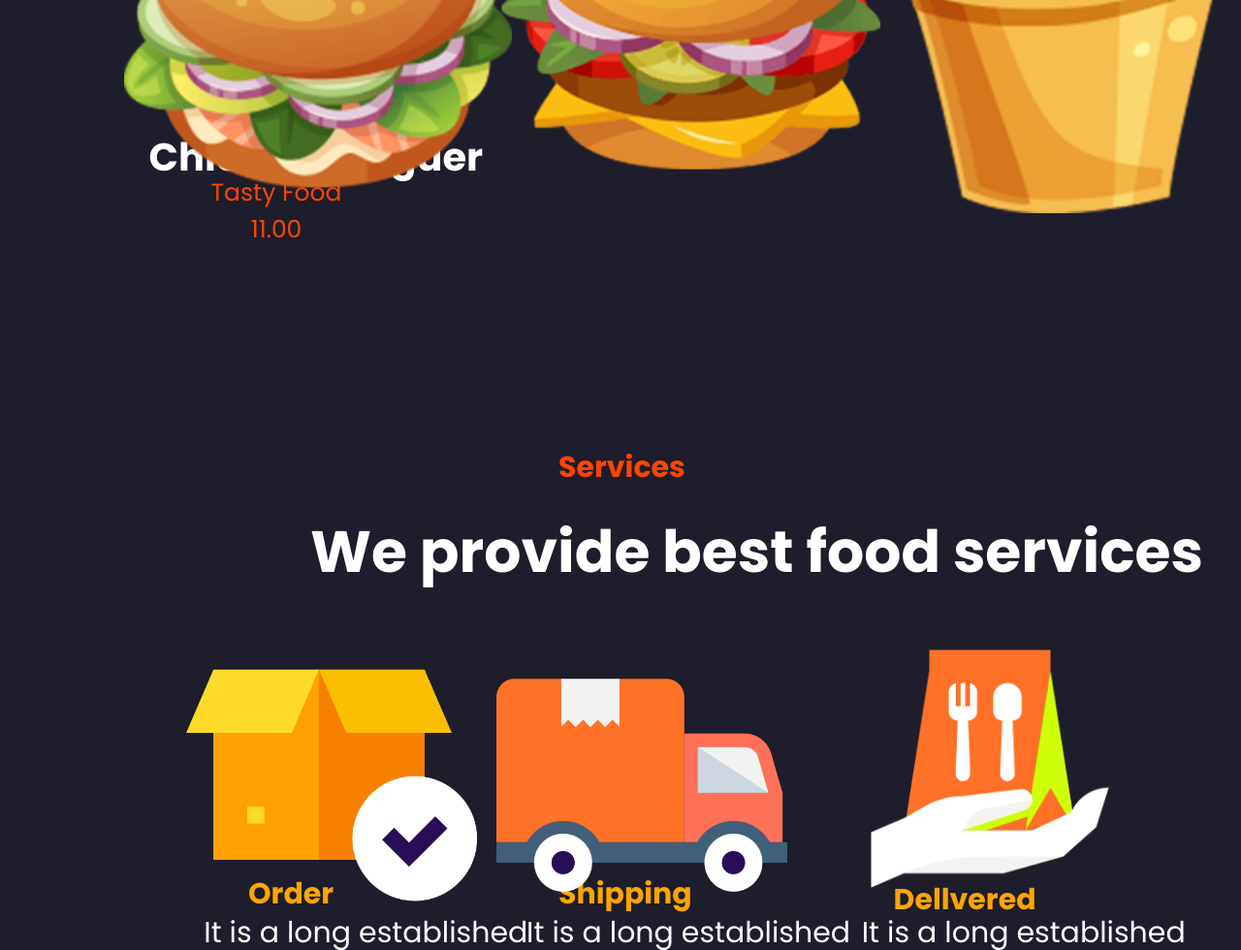
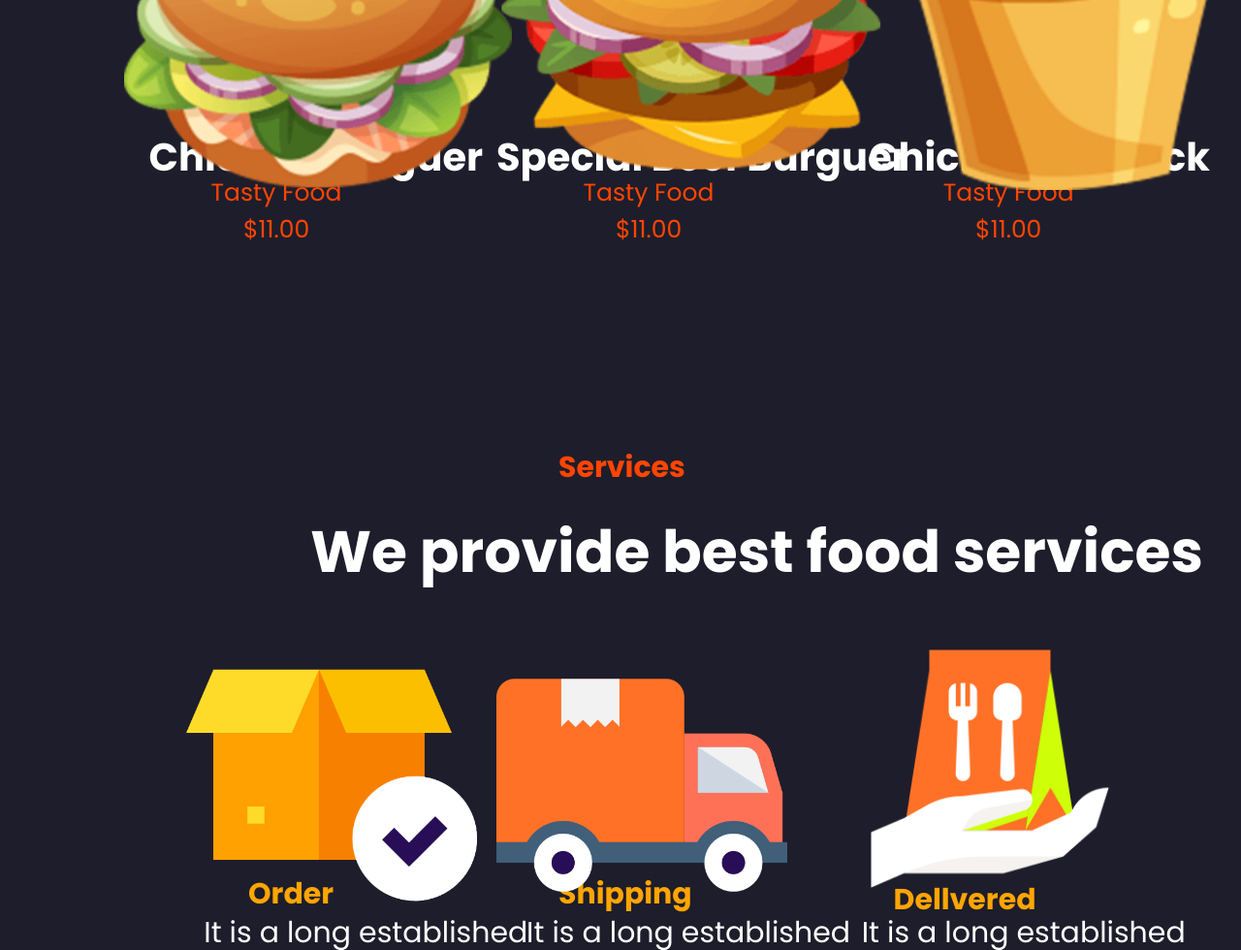
Before and after one commit to Nico115-dev/Web-Hamburguesas, a plain HTML site: page index.html in a window 1280 px wide. Shown: the part 2060-3040 px from the top of the page at 97% size. Drawn offline with Linux system fonts and the light colour scheme.

Commit message:
feat: :zap: Improve Code

```diff
--- a/css/styles.css
+++ b/css/styles.css
@@ -224,7 +224,7 @@ li.nav-link a {
 
 .comida3{
     position: absolute;
-    top: 235%;
+    top: 232%;
     margin: 0%;
     left: 70%;
 }
@@ -340,6 +340,38 @@ li.nav-link a {
     font-size: 25px;
 }
 
+.m2 h1{
+    position: absolute;
+    top: 274% ;
+    left: 40%;
+    color: white;
+    font-size: 40px;
+}
+.m2 p{
+    position: absolute;
+    top: 280%;
+    left: 47%;
+    text-align: center;
+    color: orangered;
+    font-size: 25px;
+}
+
+.m3 h1{
+    position: absolute;
+    top: 274% ;
+    left: 70%;
+    color: white;
+    font-size: 40px;
+}
+.m3 p{
+    position: absolute;
+    top: 280%;
+    left: 76%;
+    text-align: center;
+    color: orangered;
+    font-size: 25px;
+}
+
 @media screen and (max-width: 800px) {
   nav .bars {
     display: block;
--- a/index.html
+++ b/index.html
@@ -64,7 +64,15 @@
             </h2>
             <div class="m1">
                 <h1> Chicken Burguer</h1>
-                <p> Tasty Food <br> 11.00</p>
+                <p> Tasty Food <br> $11.00</p>
+            </div>
+            <div class="m2">
+                <h1>Special Beef Burguer</h1>
+                <p> Tasty Food <br> $11.00</p>
+            </div>
+            <div class="m3">
+                <h1>Chicken Fry Pack</h1>
+                <p> Tasty Food <br> $11.00</p>
             </div>
         </div>
         <img src="/images/food1.png" alt="Comida1" class="comida1" height="400">
@@ -102,9 +110,9 @@
                     It is a long established <br> be distracted by the readable <br> looking at its layout.
                 </p>
             </div>
-                <div class="texto3">
-                    <p>It is a long established <br> be distracted by the readable <br> looking at its layout.</p>
-                </div>
+            <div class="texto3">
+                <p>It is a long established <br> be distracted by the readable <br> looking at its layout.</p>
+            </div>
         </div>
         <img src="/images/s1.png" alt="s1" height="300" class="s1">
         <img src="/images/s2.png" alt="s2" height="300" class="s2">
```
